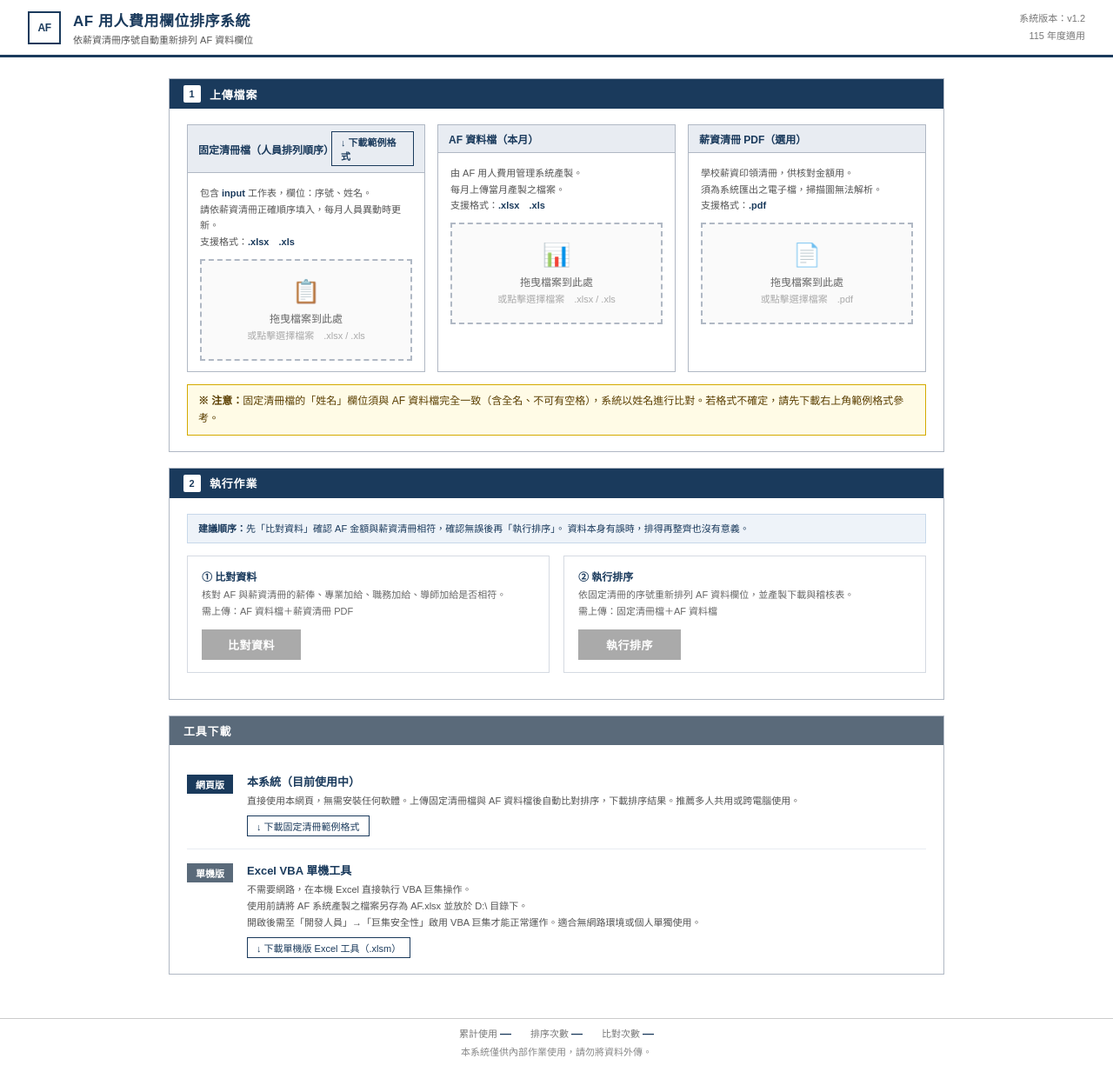
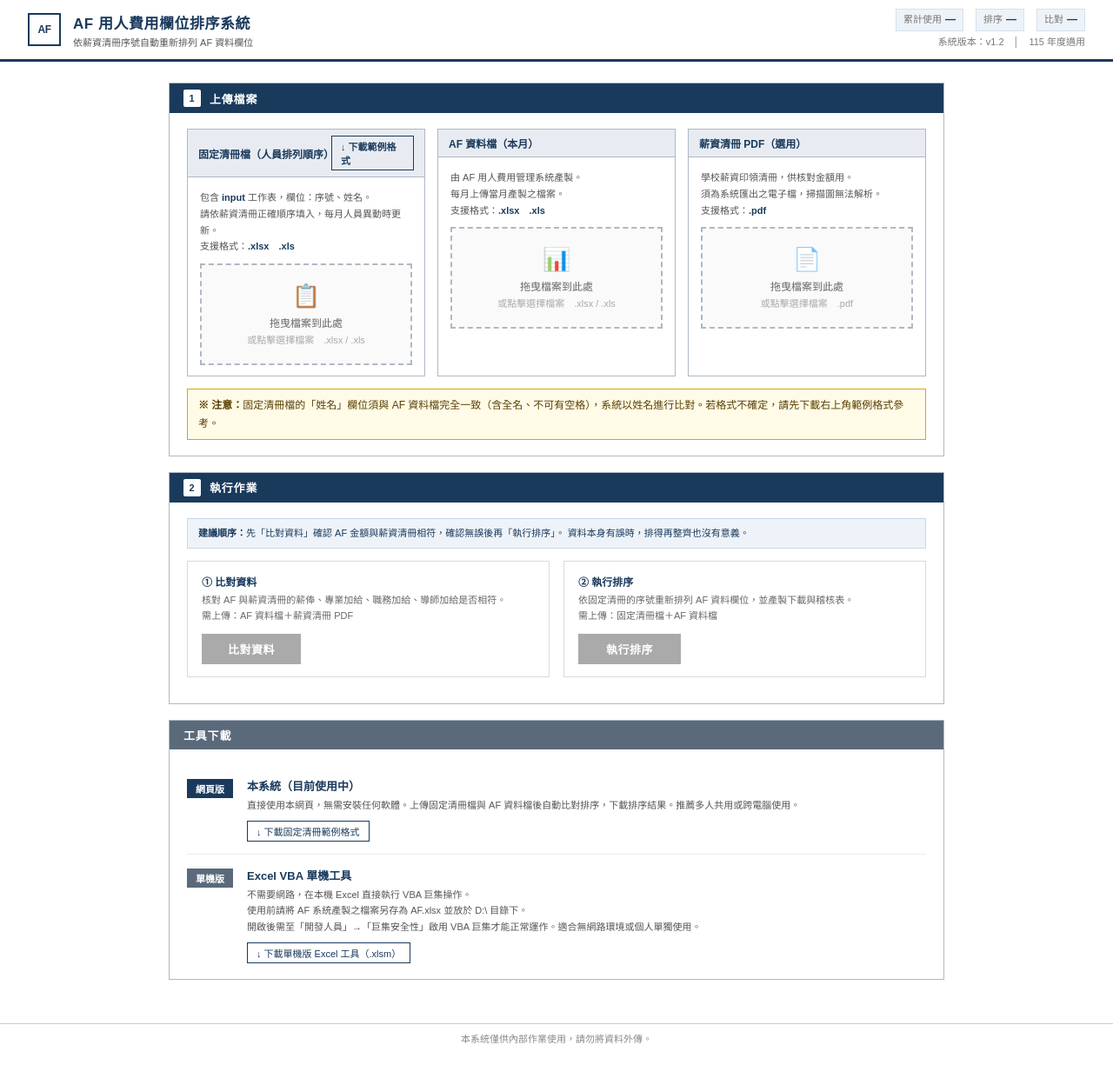
Before and after one commit to ctsai0124/AF_merge, a Python web app: template templates/index.html in a window 1280 px wide. Shown: the whole page at 87% size. After the commit the page ends 1200 px from the top, so only its background shows below. Run offline with Jinja, Linux system fonts and the light colour scheme; the template is opened without the code that fills it, so the values that code supplies are empty.

Commit message:
Add files via upload

```diff
--- a/templates/index.html
+++ b/templates/index.html
@@ -85,8 +85,9 @@ tbody td{padding:6px 12px;border:1px solid #d5dae2;text-align:center;color:#222}
 tbody td.name-col{text-align:left;font-weight:600}
 .tbl-note{font-size:11px;color:#888;margin-top:6px}
 .footer{border-top:1px solid #ccc;padding:8px 24px;font-size:11px;color:#888;text-align:center;flex-shrink:0}
-.counter{display:flex;justify-content:center;gap:22px;flex-wrap:wrap;margin-bottom:5px;font-size:11px;color:#777}
-.counter b{color:#1a3a5c;font-size:13px;font-weight:700;margin-left:3px;font-variant-numeric:tabular-nums}
+.counter{display:flex;justify-content:flex-end;gap:14px;flex-wrap:wrap;margin-bottom:3px;font-size:11px;color:#777}
+.counter span{background:#eef3f9;border:1px solid #d5e0ec;padding:1px 8px;white-space:nowrap}
+.counter b{color:#1a3a5c;font-size:12px;font-weight:700;margin-left:4px;font-variant-numeric:tabular-nums}
 .template-link{display:inline-flex;align-items:center;gap:4px;font-size:11px;color:#1a3a5c;text-decoration:none;border:1px solid #1a3a5c;padding:3px 10px}
 .template-link:hover{background:#eef3f9}
 .dl-block{display:flex;align-items:flex-start;gap:16px;padding:14px 0;border-bottom:1px solid #e8ecf2}
@@ -143,7 +144,8 @@ tbody td.name-col{text-align:left;font-weight:600}
   .upload-row{grid-template-columns:1fr}
   .header{padding:10px 16px}
   .container{padding:16px}
-  .header-right{display:none}
+  .header-right{font-size:0}
+  .header-right .counter{font-size:10px;gap:6px;justify-content:flex-end;margin:0}
 }
 </style>
 </head>
@@ -157,7 +159,14 @@ tbody td.name-col{text-align:left;font-weight:600}
       <div class="header-sub">依薪資清冊序號自動重新排列 AF 資料欄位</div>
     </div>
   </div>
-  <div class="header-right">系統版本：v1.2<br>115 年度適用</div>
+  <div class="header-right">
+    <div class="counter">
+      <span>累計使用<b id="c-visits">—</b></span>
+      <span>排序<b id="c-sorts">—</b></span>
+      <span>比對<b id="c-compares">—</b></span>
+    </div>
+    系統版本：v1.2　│　115 年度適用
+  </div>
 </div>
 
 <div class="container">
@@ -335,14 +344,7 @@ tbody td.name-col{text-align:left;font-weight:600}
 
 </div>
 
-<div class="footer">
-  <div class="counter">
-    <span>累計使用<b id="c-visits">—</b></span>
-    <span>排序次數<b id="c-sorts">—</b></span>
-    <span>比對次數<b id="c-compares">—</b></span>
-  </div>
-  本系統僅供內部作業使用，請勿將資料外傳。
-</div>
+<div class="footer">本系統僅供內部作業使用，請勿將資料外傳。</div>
 
 <script>
 const files = {roster: null, af: null, pdf: null};
```
